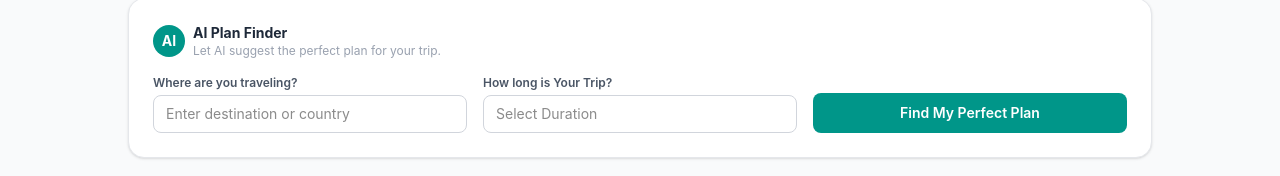
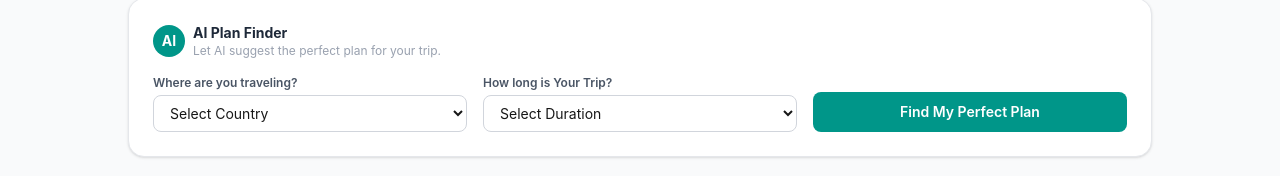
Before and after one commit to ZoikoGroup/zoikoorbitNew-reactNext, a Next.js app: page / in a window 1280 px wide. Shown: the part 776-952 px from the top of the page. Built offline with nearby package versions, Linux system fonts and the light colour scheme.

Commit message:
Implemented ai-plan-finder in dashboard

```diff
--- a/app/page.tsx
+++ b/app/page.tsx
@@ -3,7 +3,8 @@ import Link from "next/link";
 
 import { useState } from "react";
 import Image from "next/image";
-
+import { useRouter } from "next/navigation";
+import variations from "../public/data/variations.json";
 // ─── DATA ────────────────────────────────────────────────────────────────────
 
 const stats = [
@@ -238,6 +239,71 @@ function HeroSection() {
 function TravelPlanChooser() {
   const [destination, setDestination] = useState("");
   const [duration, setDuration] = useState("");
+ const router = useRouter();
+
+const handleSearch = () => {
+  if (!destination || !duration) {
+    alert("Please enter destination and duration");
+    return;
+  }
+
+  const matchedCountry =
+    variations.filter_options.countries.find(
+      (country) =>
+        country.label
+          .toLowerCase()
+          .includes(destination.toLowerCase())
+    );
+
+  if (!matchedCountry) {
+    alert("Country not found");
+    return;
+  }
+
+  const matchedDuration =
+    variations.filter_options.duration.find(
+      (d) =>
+        d.label.toLowerCase() ===
+        duration.toLowerCase()
+    );
+
+  if (!matchedDuration) {
+    alert("Duration not found");
+    return;
+  }
+const countryToRegionMap: Record<string, string> = {
+  "asia-main": "asia",
+  "premium-asia": "rest-of-asia",
+
+  "africa-main": "africa",
+  "premium-africa": "rest-of-africa",
+
+  "middle-east-cis-main": "middle-east-cis",
+  "premium-middle-east": "rest-of-middle-east",
+
+  "north-america-usa-canada-mexico": "north-america",
+
+  "south-america-main": "south-america",
+  "south-america-rest": "south-america",
+
+  "central-america-caribbean-main": "central-america-caribbean",
+  "central-america-caribbean-premium-rest": "central-america-caribbean",
+
+  "europe-uk": "europe-uk",
+  "rest-of-europe-switzerland-andorra": "rest-of-europe",
+
+  "australia-new-zealand": "australia-new-zealand",
+  "pacific-islands": "pacific-islands",
+};
+const regionSlug =
+  countryToRegionMap[matchedCountry.slug] ??
+  matchedCountry.slug;
+
+router.push(
+  `/plans?country=${regionSlug}&duration=${matchedDuration.slug}`
+);
+
+};
 
   return (
     <section className="bg-gray-50   dark:bg-gray-900 dark:text-white   pt-16 pb-10 px-4 md:px-16">
@@ -267,29 +333,66 @@ function TravelPlanChooser() {
               <label className="block text-xs font-semibold  dark:bg-gray-900 dark:text-white  text-gray-600 mb-1">
                 Where are you traveling?
               </label>
-              <input
+             {/* <input
                 type="text"
                 placeholder="Enter destination or country"
                 value={destination}
                 onChange={(e) => setDestination(e.target.value)}
                 className="w-full border border-gray-300 rounded-lg px-3 py-2 text-sm focus:outline-none focus:ring-2 focus:ring-teal-500"
-              />
+              />*/}
+              <select
+  value={destination}
+  onChange={(e) => setDestination(e.target.value)}
+                className=" dark:text-black w-full border border-gray-300 rounded-lg px-3 py-2 text-sm focus:outline-none focus:ring-2 focus:ring-teal-500"
+>
+  <option value="">Select Country</option>
+
+  {variations.filter_options.countries.map((country) => (
+    <option
+      key={country.slug}
+      value={country.label}
+      className="text-black"
+    >
+      {country.label}
+    </option>
+  ))}
+</select>
             </div>
             <div>
               <label className="block text-xs font-semibold  dark:bg-gray-900 dark:text-white  text-gray-600 mb-1">
                 How long is Your Trip?
               </label>
-              <input
+              {/*<input
                 type="text"
                 placeholder="Select Duration"
                 value={duration}
-                onChange={(e) => setDuration(e.target.value)}
+                onChange={(e) => setDuration(e.target.value)}*/}
+                 <select
+  value={duration}
+  onChange={(e) => setDuration(e.target.value)}
                 className="w-full border border-gray-300 rounded-lg px-3 py-2 text-sm focus:outline-none focus:ring-2 focus:ring-teal-500"
-              />
+              >
+                <option value="">Select Duration</option>
+
+  {variations.filter_options.duration.map((d) => (
+    <option
+      key={d.slug}
+      value={d.label}
+      className="text-black"
+    >
+      {d.label}
+    </option>
+  ))}
+</select>
             </div>
-            <button className="bg-teal-600 hover:bg-teal-700 text-white font-semibold px-6 py-2.5 rounded-lg text-sm transition-all">
+           {/* <button className="bg-teal-600 hover:bg-teal-700 text-white font-semibold px-6 py-2.5 rounded-lg text-sm transition-all">
               Find My Perfect Plan
-            </button>
+            </button>*/}
+            <button
+  onClick={handleSearch}
+  className="bg-teal-600 hover:bg-teal-700 text-white font-semibold px-6 py-2.5 rounded-lg text-sm transition-all"
+>              Find My Perfect Plan
+</button>
           </div>
         </div>
       </div>
--- a/app/plans/page.tsx
+++ b/app/plans/page.tsx
@@ -12,8 +12,16 @@ import { DATA_BUCKETS, type Filters, type VariationsFile } from "../lib/types";
 import { Pagination } from "../components/pagination";
 import { BuyPlanModal, type Plan } from "../components/BuyPlanModal";
 import { variationToPlan } from "../lib/variation-to-plan";
+import { useSearchParams } from "next/navigation";
 
 export default function PlansPage() {
+  const searchParams = useSearchParams();
+
+  const selectedCountry =
+    searchParams.get("country");
+
+  const selectedDuration =
+    searchParams.get("duration");
     const [data, setData] = useState<VariationsFile | null>(null);
     const [error, setError] = useState<string | null>(null);
     const [page, setPage] = useState(1);
@@ -58,10 +66,33 @@ export default function PlansPage() {
   // Compute matching variations + group + sort
 const cards = useMemo(() => {
   if (!data) return [];
-  const matching = applyFilters(data.variations, filters);
+  {/*const matching = applyFilters(data.variations, filters);
   return sortVariations(matching, sortKey);
-}, [data, filters, sortKey]);
+}, [data, filters, sortKey]);*/}
+const updatedFilters = {
+    ...filters,
+    region: filters.region || selectedCountry,
+    duration: filters.duration || selectedDuration,
+  };
 
+  // Apply filters
+  let matching = applyFilters(
+    data.variations,
+    updatedFilters
+  );
+
+  // Sort plans
+  return sortVariations(
+    matching,
+    sortKey
+  );
+}, [
+  data,
+  filters,
+  sortKey,
+  selectedCountry,
+  selectedDuration,
+]);
 // Reset to page 1 whenever filters or sort change
 useEffect(() => {
   setPage(1);
```
